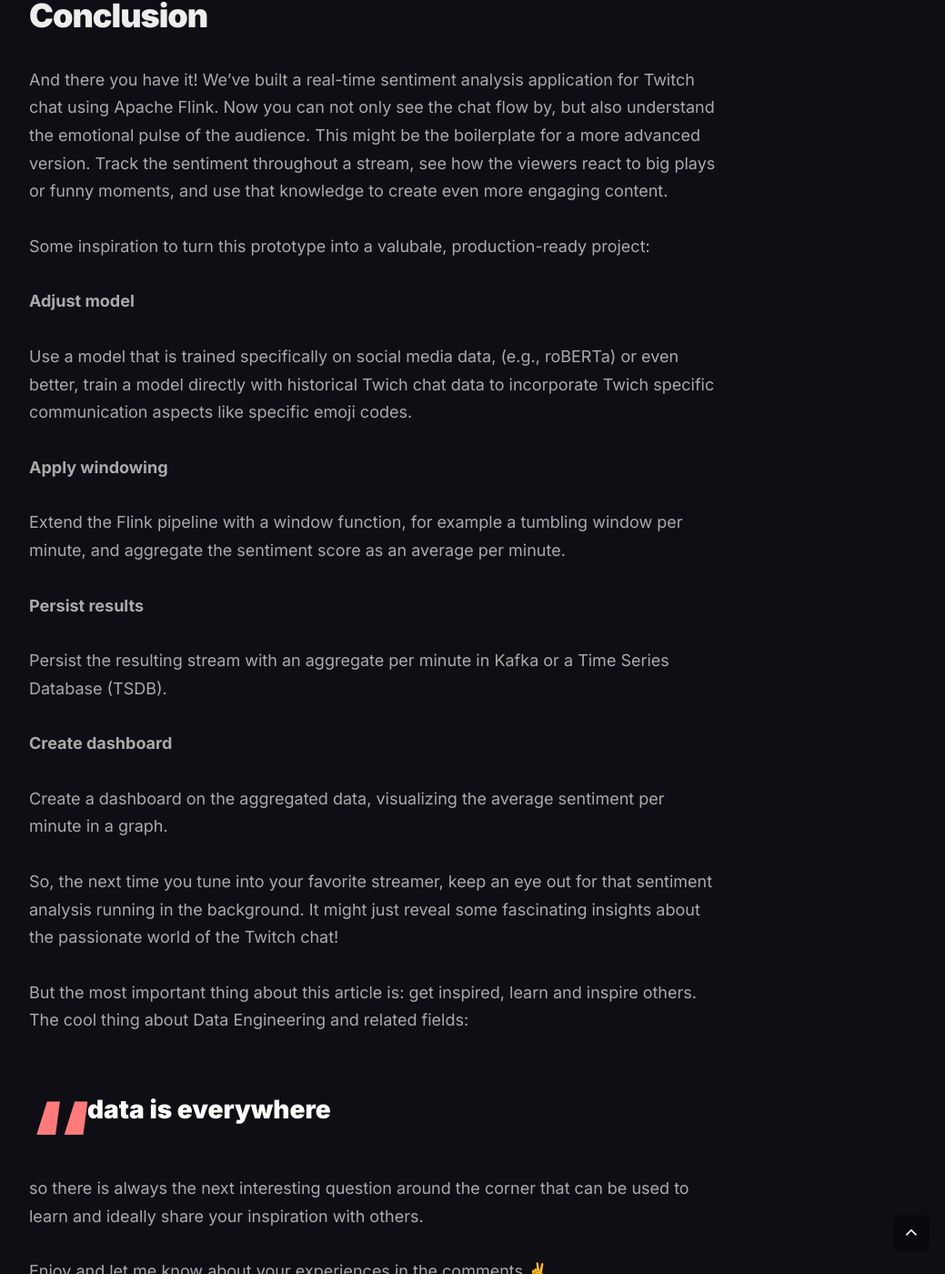
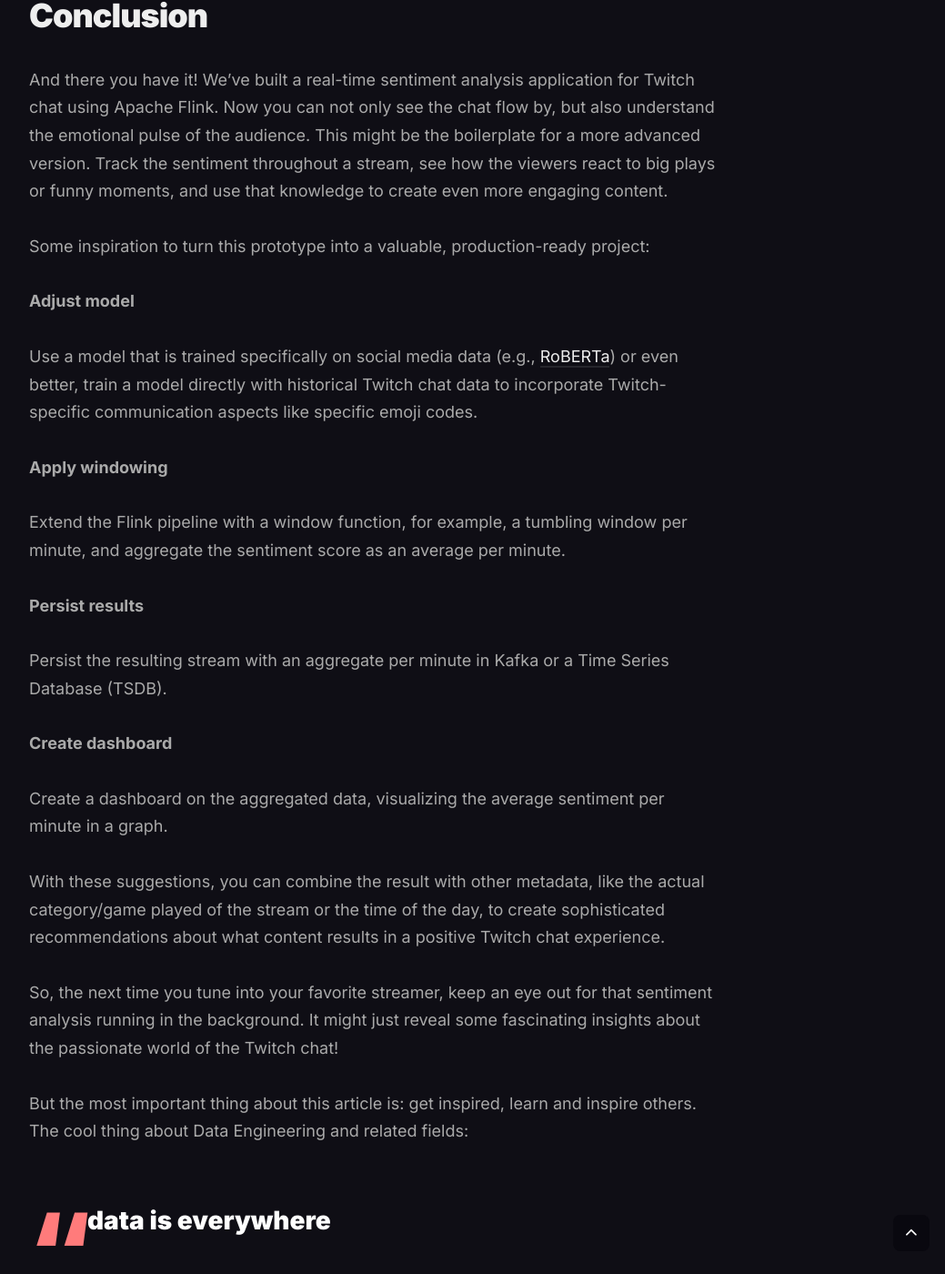
Before and after one commit to vojay-dev/vojay-dev.github.io, a Jekyll site: the page built from _posts/2024-03-25-flink-twitch.md, in a window 1280 px wide and 1400 px high, scrolled down 36757 px. Shown: the whole window at 91% size, without its empty margins (228-1267 px from the left). Built offline with Jekyll 4.4.1, drawn with Linux system fonts in a browser that asks for light colours; nearby versions of some CDN libraries; comment, search, counter and statistics services are not loaded; the table of contents is made by our own code.

Commit message:
Improve conclusion (fix typos, add link)

```diff
--- a/_posts/2024-03-25-flink-twitch.md
+++ b/_posts/2024-03-25-flink-twitch.md
@@ -839,15 +839,15 @@
 
 And there you have it! We've built a real-time sentiment analysis application for Twitch chat using Apache Flink. Now you can not only see the chat flow by, but also understand the emotional pulse of the audience. This might be the boilerplate for a more advanced version. Track the sentiment throughout a stream, see how the viewers react to big plays or funny moments, and use that knowledge to create even more engaging content.
 
-Some inspiration to turn this prototype into a valubale, production-ready project:
+Some inspiration to turn this prototype into a valuable, production-ready project:
 
 **Adjust model**
 
-Use a model that is trained specifically on social media data, (e.g., roBERTa) or even better, train a model directly with historical Twich chat data to incorporate Twich specific communication aspects like specific emoji codes.
+Use a model that is trained specifically on social media data (e.g., [RoBERTa](https://huggingface.co/cardiffnlp/twitter-roberta-base-sentiment){:target="_blank"}) or even better, train a model directly with historical Twitch chat data to incorporate Twitch-specific communication aspects like specific emoji codes.
 
 **Apply windowing**
 
-Extend the Flink pipeline with a window function, for example a tumbling window per minute, and aggregate the sentiment score as an average per minute.
+Extend the Flink pipeline with a window function, for example, a tumbling window per minute, and aggregate the sentiment score as an average per minute.
 
 **Persist results**
 
@@ -856,6 +856,8 @@
 **Create dashboard**
 
 Create a dashboard on the aggregated data, visualizing the average sentiment per minute in a graph.
+
+With these suggestions, you can combine the result with other metadata, like the actual category/game played of the stream or the time of the day, to create sophisticated recommendations about what content results in a positive Twitch chat experience.
 
 So, the next time you tune into your favorite streamer, keep an eye out for that sentiment analysis running in the background. It might just reveal some fascinating insights about the passionate world of the Twitch chat!
 
```
